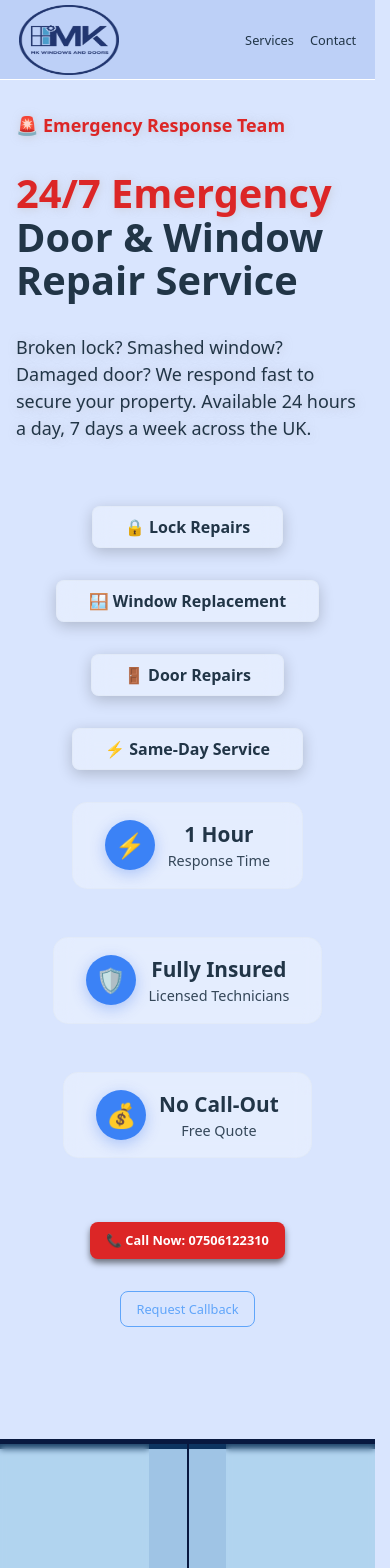
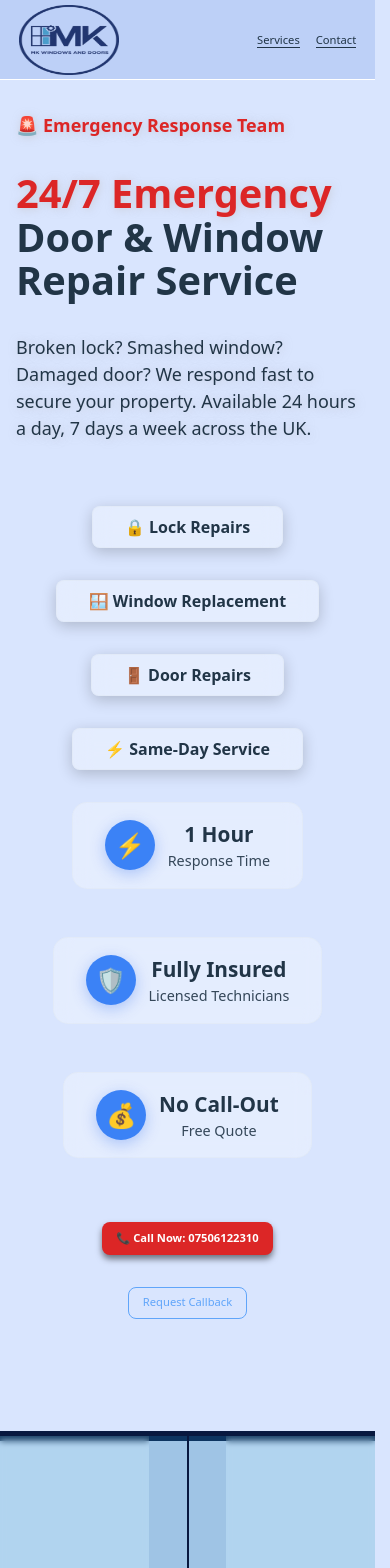
Before and after one commit to MarekKabala1/windowsTradeWebPage, a React (Vite) app: page / in a window 390 px wide. Shown: the top 1568 px of the page. Built offline with nearby package versions, Linux system fonts and the light colour scheme.

Commit message:
style(CSS): adjust card styles, refine navigation layout, and update font sizes for better responsiveness

```diff
--- a/src/index.css
+++ b/src/index.css
@@ -98,13 +98,12 @@
     --gap-lg: 2rem;
     --gap-xl: 4rem;
 
-    --font-size-sm: 0.8rem;
+    --font-size-sm: 0.7rem;
     --font-size-md: 1rem;
     --font-size-lg: 2rem;
     --font-size-xl: 4rem;
 
     --nav-height: 80px;
-    /* --hero-height: 100dvh; */
   }
 }
 
@@ -185,7 +184,21 @@
     box-shadow: 0 4px 6px var(--shadow-sm);
     transition: background-color 0.25s;
   }
-
+  .card{
+    display: flex;
+    flex-direction: column;
+    gap: var(--gap-lg);
+    background: var(--glass-card-bg);
+    backdrop-filter: blur(20px);
+    -webkit-backdrop-filter: blur(20px);
+    border: 1px solid var(--glass-card-border);
+    box-shadow:
+    0 8px 32px var(--shadow-md),
+    inset 0 1px 0 var(--shadow-inset);
+    border-radius: 16px;
+    padding: var(--gap-lg) var(--gap-md);
+    max-width: 700px;
+  }
   svg {
     fill: var(--fg-primary);
   }
@@ -580,7 +593,7 @@
     margin-bottom: 4vw;
   }
 
-  .card {
+  .cards {
     position: sticky;
     top: 0;
     padding-top: calc(var(--index) * var(--card-top-offset));
@@ -597,20 +610,7 @@
   .glass-card {
     --start-range: calc(var(--index0) / var(--cards-count) * 100%);
     --end-range: calc(var(--index) / var(--cards-count) * 100%);
-    display: flex;
-    flex-direction: column;
-    gap: var(--gap-lg);
-    background: var(--glass-card-bg);
-    backdrop-filter: blur(20px);
-    -webkit-backdrop-filter: blur(20px);
-    border: 1px solid var(--glass-card-border);
-    border-radius: 16px;
-    padding: var(--gap-lg) var(--gap-md);
-    max-width: 700px;
     height: var(--card-height);
-    box-shadow:
-      0 8px 32px var(--shadow-md),
-      inset 0 1px 0 var(--shadow-inset);
     transform-origin: 50% 0%;
     will-change: transform;
     animation: linear scale forwards;
@@ -654,7 +654,7 @@
     width: 80vw;
     margin: 0 auto;
     margin-bottom: var(--gap-xl);
-    height: 70px;
+    height: var(--nav-height);
     backdrop-filter: blur(30px);
     -webkit-backdrop-filter: blur(30px);
     border: 1px solid var(--nav-bg);
@@ -666,28 +666,40 @@
     width: 100%;
     height: 100%;
     background-color: var(--nav-accent);
-  }
 
-  .nav-bar .nav-links {
+
+  .nav-links {
     width: 100%;
     height: 100%;
-    display: grid;
+    /* display: grid;
     grid-template-columns: repeat(5, 1fr);
-    place-content: center;
-    gap: 20px;
-    padding: 0 var(--gap-sm);
+    place-content: center; */
+    display: flex;
+    justify-content: center;
+    align-items: center;
+    flex-wrap: wrap;
+    gap: var(--gap-md);
+    padding: 0 var(--gap-md);
     text-align: center;
+
   }
+}
 
   .nav-links a {
-    font-size: clamp(var(--font-size-sm), 1vw, var(--font-size-md));
+    font-size: clamp(var(--font-size-sm), 1.5vw, var(--font-size-md));
     text-decoration: none;
-    border-radius: 8px;
-  }
+    border-bottom: 1px solid var(--nav-fg);
+
 
   .nav-links a:hover,
   .nav-links a:active {
     color: var(--nav-fg);
+  }
+
+}
+
+  .services-section {
+    padding-top: 0;
   }
 
   .services-cards {
@@ -700,7 +712,7 @@
 
   .service-card {
     display: grid;
-    grid-template-columns: 1fr 2fr;
+    grid-template-columns: minmax(150px, 1fr) 2fr;
     gap: var(--gap-lg);
   }
 
@@ -728,11 +740,10 @@
     right: -15%;
     width: 50%;
     aspect-ratio: 1/1;
-    border: 10px solid var(--bg);
-    background-color: var(--primary);
-    background: var(--shadow-sm) url('./assets/img/MkLogo.png') no-repeat center
+    border: 10px solid var(--bg-gradient);
+    background: var(--glass-card-border) url('./assets/img/MkLogoNoBg.png') no-repeat center
       center;
-    background-size: cover;
+    background-size: 50px auto;
     border-radius: 5px;
   }
 
@@ -847,25 +858,23 @@
     justify-content: center;
     gap: var(--gap-xl);
     min-height: 100dvh;
+
+    .about-content {
+      display: flex;
+      flex-direction: column;
+      align-items: center;
+      justify-content: center;
+      gap: var(--gap-xl);
+    }
   }
 
-  .about-cta {
-    display: flex;
-    flex-direction: column;
-    align-items: center;
-    justify-content: center;
-    gap: var(--gap-lg);
-    text-align: center;
-    padding: 3rem;
-    background: var(--glass-card-bg);
-    border-radius: 20px;
-    backdrop-filter: blur(10px);
+
 
     .cta-buttons {
       display: flex;
       gap: var(--gap-lg);
     }
-  }
+
 
   footer {
     position: relative;
@@ -1118,6 +1127,13 @@
     }
   }
 
+  @media (max-width: 550px) {
+    .service-card {
+      grid-template-columns: minmax(100px, 1fr);
+      gap: var(--gap-xl);
+    }
+  }
+
   @supports not (animation-timeline: view()) {
     .glass-door-background_left {
       padding-left: 0;
```
